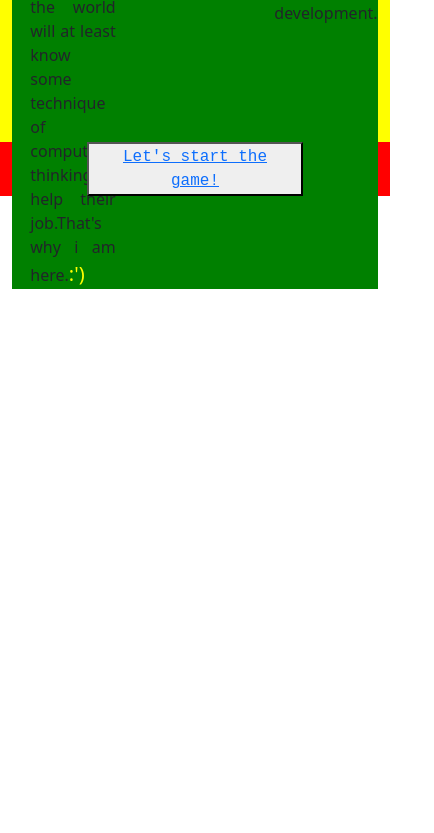
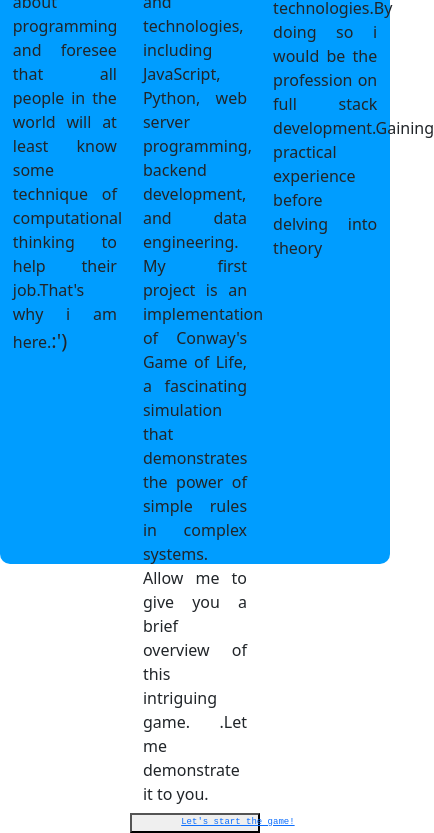
Before and after one commit to siuminghoho/macselfLearn, a website: page gol/index.html in a window 390 px wide. Shown: the part 321-1154 px from the top of the page, 434 px wide, since content can reach past the window. Before the commit the page ends 844 px from the top, so only its background shows below. Drawn offline with nearby package versions, Linux system fonts and the light colour scheme.

Commit message:
back home

```diff
--- a/gol/gameOfLife.css
+++ b/gol/gameOfLife.css
@@ -33,11 +33,6 @@
     margin-bottom: 10px;
   }
 
-  @media only screen and (max-width: 568px) {
-    .header {
-      font-size: 24px;
-    }
-  }
 
   .controls {
     display: flex;
@@ -70,3 +65,15 @@
       background-color: lightblue;
     }
   }
+
+  @media only screen and (max-width: 568px) {
+    .header {
+      font-size: 24px;
+    }
+  }
+
+  @media only screen and (max-width: 768px) {
+    .paragraph {
+      font-size: 12px;
+    }
+  }
--- a/gol/gameOfLife.js
+++ b/gol/gameOfLife.js
@@ -323,6 +323,8 @@ function reportWindowSize() {
   widthOutput.textContent = window.innerWidth;
 }
 
+// location.reload()
+
 function placePattern(pattern, offsetX, offsetY) {
   for (let i = 0; i < pattern.length; i++) {
     for (let j = 0; j < pattern[i].length; j++) {
--- a/gol/index.css
+++ b/gol/index.css
@@ -1,43 +1,109 @@
 .container {
-    background-color: yellow;
-    display: flex;
+    background-color: rgb(0, 157, 255);
+    display: grid;
     justify-content: center;
     align-items: center;
-    height: 50vh;
+    height: 100vh;
+    border-radius: 10px;
 }
 
 .landing-page {
-    background-color: red;
+    /* background-color: red; */
     text-align: center;
+    /* width:auto; */
+    background: transparent url("image0.png") repeat local -10px -10px;
 }
 
 .grid-system {
-    background-color: green;
+    /* background-color: green; */
     display: flex;
     justify-content: space-between;
+    border-radius: 10px;
 }
 
-.title{
-    font-family: fantasy
+.title {
+    font-family: fantasy;
+    margin-top: 30px;
 }
 
 
 .start-game {
     font-family: 'Courier New', Courier, monospace;
-
+    font-size: x-large;
     display: block;
     justify-content: center;
     align-items: center;
     margin: auto;
-    width:200px
+    width: 200px
 }
-.smile-face{
+
+.smile-face {
     font-size: 20px;
-    color: yellow;
+    /* color: yellow; */
 }
 
 .paragraph {
-    width: 70%; /* Adjust this value to set the desired width for the paragraphs */
+    width: 80%;
+    /* Adjust this value to set the desired width for the paragraphs */
     margin: 0 auto;
     text-align: justify;
+    font-size: x-large;
 }
+
+
+
+/* @media only screen and (max-width: 500px) {
+    body {
+      background-color: lightblue;
+    }
+  } */
+
+@media only screen and (max-width: 520px) {
+    .title {
+
+        margin-top: 40px;
+    }
+}
+
+@media only screen and (max-width: 1200px) {
+    .paragraph {
+
+        font-size: large;
+    }
+}
+
+@media only screen and (max-width: 1200px) {
+    .paragraph {
+
+        font-size: medium;
+    }
+}
+
+
+
+@media only screen and (max-width: 375px) {
+    .paragraph {
+
+        font-size: 3px;
+    }
+
+    .title {
+        margin-top: 10px;
+    }
+
+}
+
+
+@media only screen and (max-width: 375px) {
+    .title {
+        margin-top: 10px;
+    }
+
+}
+
+@media only screen and (max-width: 800px) {
+    .start-game {
+        font-size: xx-small;
+    }
+
+}
--- a/gol/index.html
+++ b/gol/index.html
@@ -23,33 +23,44 @@
 
 <body>
     <div class="landing-page">
-        <h1>Hello World!</h1>
+        <div class="header">
+            <h1>Hello World!</h1>
         <div class="container">
-
             <div class="grid-system">
                 <div class="grid-left col-4" id="my-background">
                     <h2 class="col-md title">About Me</h2>
-                    <p class ="paragraph">My name is Felix Chan, I worked on securities industry for around 5 years. I am passionate about
-                        programming and foresee that all people in the world will at least know some technique of computational thinking to help their job.That's why i am here.<span class ='smile-face'>:')</span></p>
+                    <p class="paragraph">My name is Felix Chan, I worked on securities industry for around 5 years. I am
+                        passionate about
+                        programming and foresee that all people in the world will at least know some technique of
+                        computational thinking to help their job.That's why i am here.<span
+                            class='smile-face'>:')</span></p>
                 </div>
                 <div class="grid-mid col-4" id="to-do-list">
                     <h2 class="col-md title">To-Do List</h2>
-                    <p class ="paragraph">I am interested in data science and web development. I am currently looking for a full-time
-                        job in the field of data science and web development. </p>
+                    <p class="paragraph">I have four projects needed to finish, each utilizing different
+                        programming languages and technologies, including JavaScript, Python, web server programming,
+                        backend development, and data engineering. My first project is an implementation of Conway's
+                        Game of Life, a fascinating simulation that demonstrates the power of simple rules in complex
+                        systems. Allow me to give you a brief overview of this intriguing game.
+                        .Let me demonstrate it to you.
+                    </p>
                 </div>
                 <div class="grid-right col-4" id="learning-target">
                     <h2 class="col-md title">Learning Target</h2>
-                    <p class ="paragraph">I am interested in data science and web development. I am currently looking for a
-                        full-time
-                        job in the field of data science and web development. </p>
+                    <p class="paragraph">I would try my best to gain expertise on both front-end and back-end
+                        technologies.By doing so i would be the profession on full stack development.Gaining practical
+                        experience before delving into theory
+                    </p>
                 </div>
 
             </div>
+            <div class="button-container">
+                <button class="link-to col-4 "><a href="gameOfLife.html">
+                        <span class="start-game">Let's start the game!</span>
+                    </a></button>
+            </div>
+        </div>
 
-        </div>
-        <button class="link-to"><a href="gameOfLife.html">
-                <p class="start-game">Let's start the game!</p>
-            </a></button>
 
 </body>
 
```
Also changed, not shown: gol/image0.png (added).
